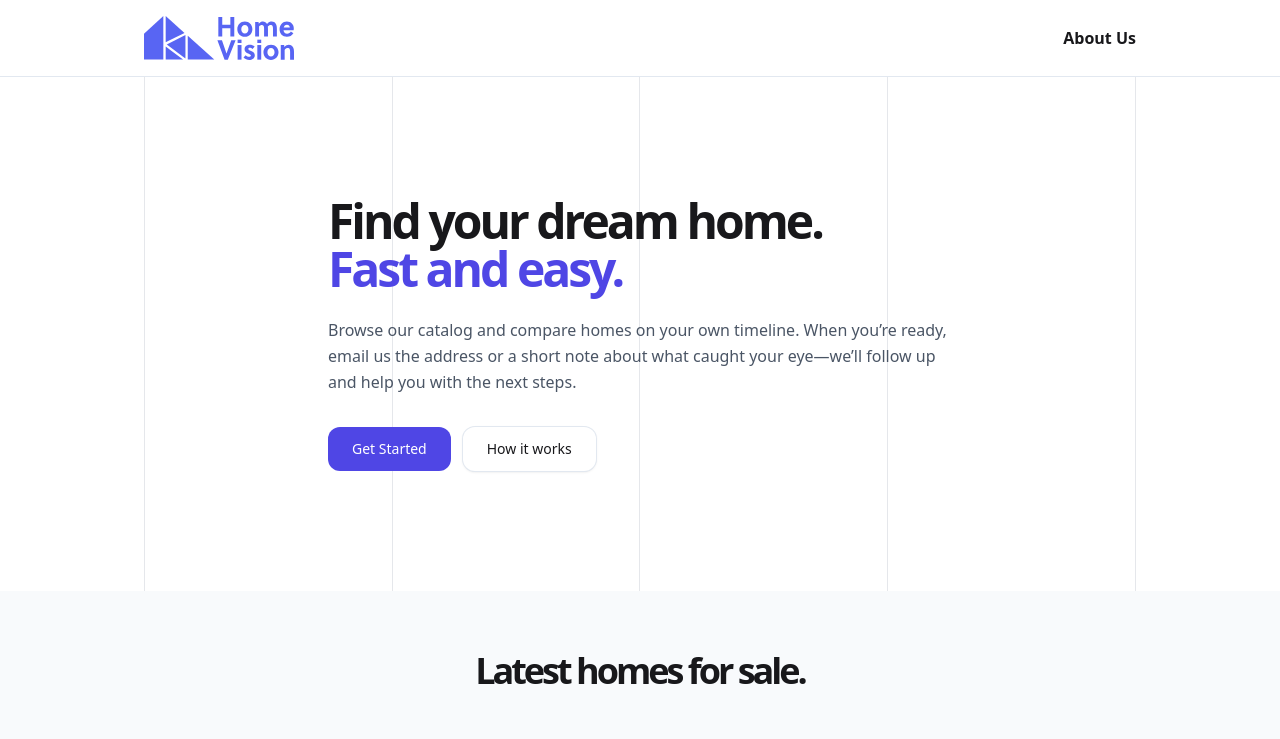
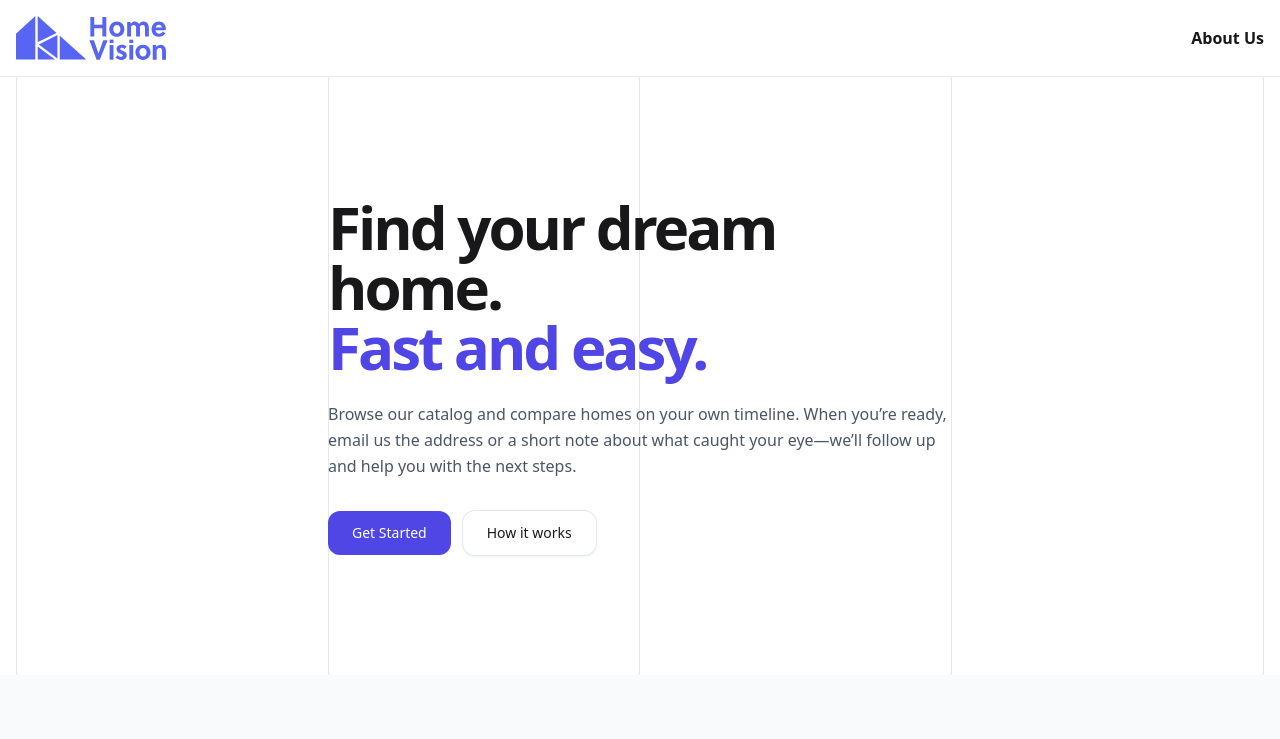
Before and after one commit to Gliezse/HomeVisionChallenge, a React (Vite) app: page / in a window 1280 px wide. Shown: the top 739 px of the page. Built offline with nearby package versions, Linux system fonts and the light colour scheme; no server answers.

Commit message:
font styling

```diff
--- a/src/components/house/HouseCard.tsx
+++ b/src/components/house/HouseCard.tsx
@@ -139,7 +139,7 @@ function HouseCardInner({ house, className = '' }: HouseCardProps) {
     <article
       aria-labelledby={listingSummaryId}
       onPointerLeave={blurPointerFocusOnLeave}
-      className={`group flex h-full flex-col overflow-hidden rounded-2xl bg-white p-4 shadow-md transition-colors duration-300 ease-out ${className}`.trim()}
+      className={`group flex h-full flex-col overflow-hidden rounded-2xl bg-white border border-slate-300 transition-colors duration-300 ease-out ${className}`.trim()}
     >
       <span id={listingSummaryId} className="sr-only">
         {listingSummaryText}
@@ -154,7 +154,7 @@ function HouseCardInner({ house, className = '' }: HouseCardProps) {
         {isFav ? 'Remove from favourites.' : 'Add to favourites.'}
       </span>
       <div className="relative aspect-square w-full shrink-0">
-        <div className="absolute inset-0 overflow-hidden rounded-xl bg-slate-100">
+        <div className="absolute inset-0 overflow-hidden rounded-tl-xl rounded-tr-xl bg-slate-100">
           <img
             src={src}
             alt=""
@@ -195,14 +195,14 @@ function HouseCardInner({ house, className = '' }: HouseCardProps) {
           </Tooltip>
         </div>
       </div>
-      <div className="flex min-h-0 min-w-0 flex-1 flex-col gap-1.5 pt-4">
+      <div className="flex min-h-0 min-w-0 flex-1 flex-col gap-1.5 p-4 ">
         <h2 className="line-clamp-2 text-base font-semibold leading-snug sm:text-lg">
           {house.address}
         </h2>
         <p className="line-clamp-1 text-sm text-gray-600 sm:text-base">
           {house.homeowner}
         </p>
-        <p className="text-xl font-bold tabular-nums sm:text-2xl">
+        <p className="text-xl tracking-tighter font-semibold normal-nums sm:text-2xl">
           {formatPriceUSD(house.price)}
         </p>
       </div>
--- a/src/components/layout/Container.tsx
+++ b/src/components/layout/Container.tsx
@@ -7,7 +7,7 @@ type ContainerProps = {
 
 export function Container({ children, className = '' }: ContainerProps) {
   return (
-    <div className={`mx-auto max-w-5xl px-4 ${className}`.trim()}>
+    <div className={`mx-auto max-w-7xl px-4 ${className}`.trim()}>
       {children}
     </div>
   );
--- a/src/pages/Home.tsx
+++ b/src/pages/Home.tsx
@@ -41,7 +41,7 @@ export function Home() {
       <main>
         <div className="bg-white w-full relative">
           <div className="pointer-events-none absolute top-0 left-0 w-full h-full">
-            <div className="h-full mx-auto max-w-5xl px-4">
+            <div className="h-full mx-auto max-w-7xl px-4">
               <div className="grid grid-cols-4 h-full border-l border-r border-gray-200 w-full">
                 <div className="bg-transparent border-r border-gray-200"></div>
                 <div className="bg-transparent border-r border-gray-200"></div>
@@ -51,7 +51,7 @@ export function Home() {
           </div>
           <div className="flex items-center justify-center py-30 px-4 relative z-10">
             <div className="mx-auto max-w-2xl w-[100%] md:w-[50%] sm:w-[75%]">
-              <h1 className="text-4xl font-extrabold sm:text-5xl mb-6 tracking-[var(--tracking-tightest)]">
+              <h1 className="text-4xl font-extrabold lg:text-6xl sm:text-5xl mb-6 tracking-[var(--tracking-tightest)]">
                 Find your dream home.
                 <br />
                 <span className="text-[var(--color-purple)]">
```
